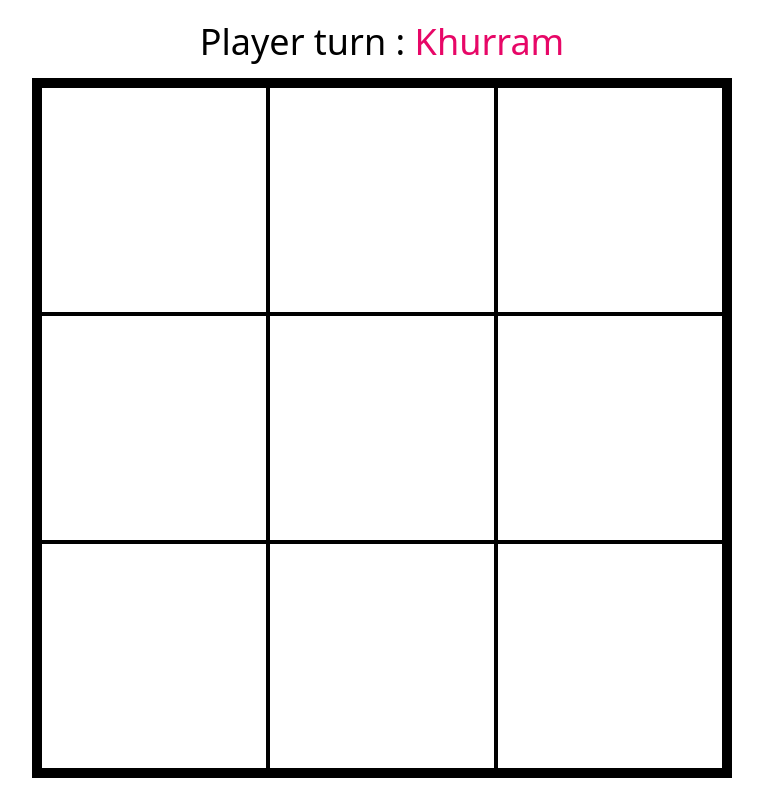
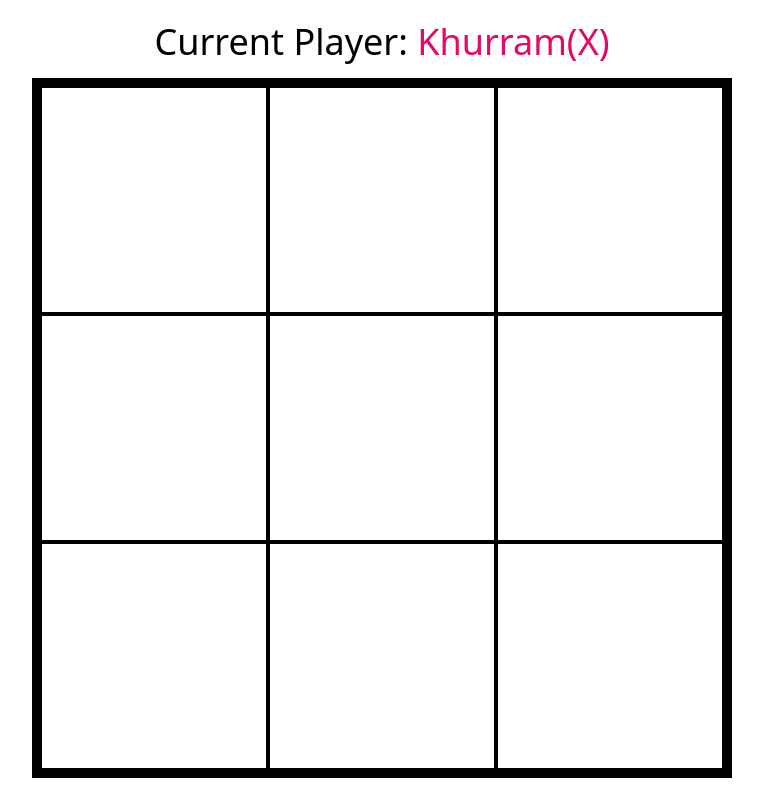
Before and after one commit to khurram-ansari/vue-tic-tac-toe, a Vue app: page / in a window 1280 px wide. Shown: the whole page, without its empty margins (258-1021 px from the left). Built offline with nearby package versions, Linux system fonts and the light colour scheme.

Commit message:
added winning and current player status to the game

```diff
--- a/src/views/HomeView.vue
+++ b/src/views/HomeView.vue
@@ -51,7 +51,12 @@ const setSquareValue = (index: number) => {
   <main>
     <section class="min-h-screen flex flex-col items-center justify-center px-10">
       <h1 class="text-4xl mb-4">
-        Player turn : <span :style="{ color: activePlayer?.color }">{{ activePlayer?.name }}</span>
+        <span v-if="!isGameOver"> Current Player: </span>
+
+        <span :style="{ color: activePlayer?.color }"
+          >{{ activePlayer?.name }}({{ activePlayer?.symbol }})</span
+        >
+        <span v-if="isGameOver"> Won 🎉</span>
       </h1>
       <div class="board">
         <BoardSquare
```
